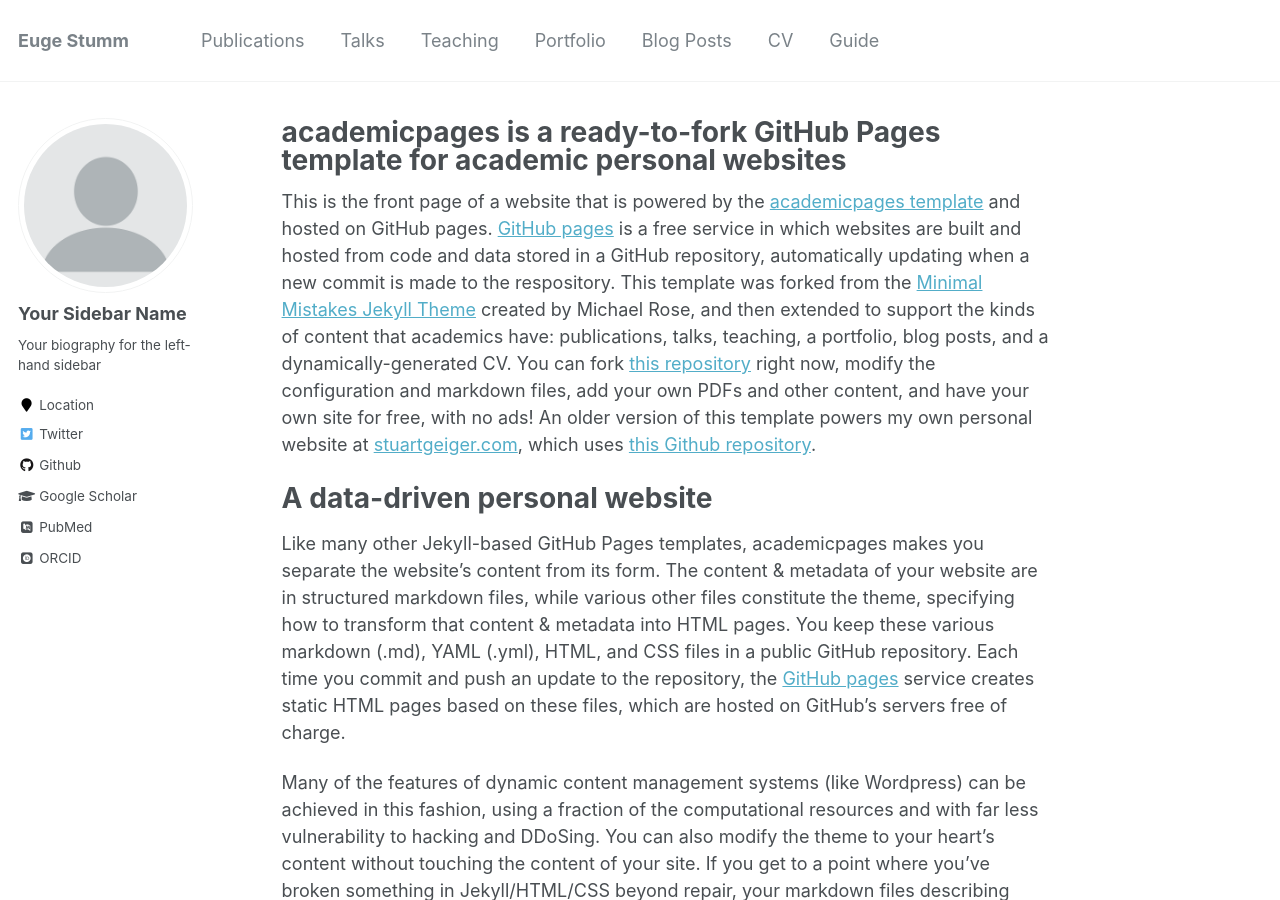
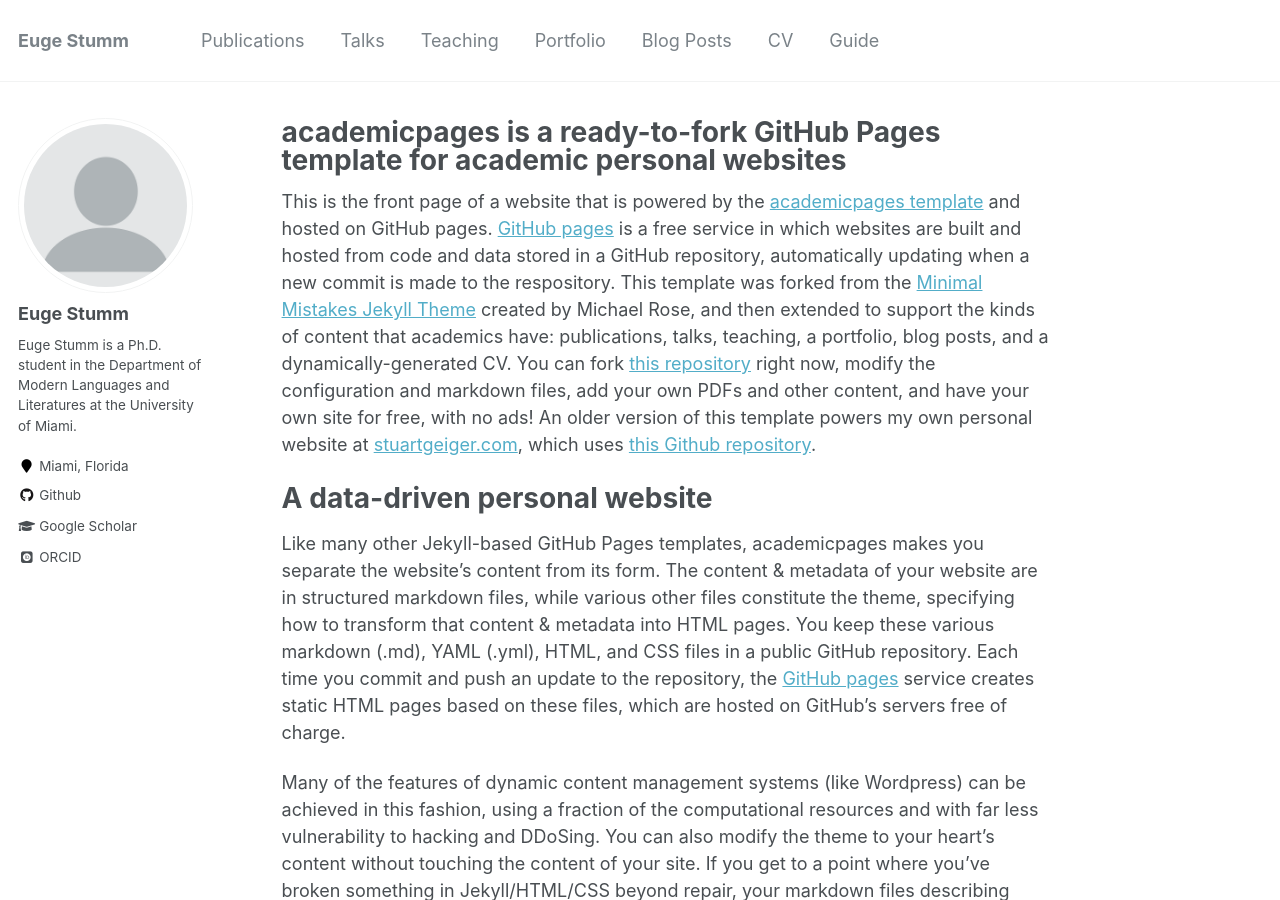
Before and after one commit to eugestumm/teste_curriculo_local, a Jekyll site: the page built from _pages/about.md, in a window 1280 px wide and 900 px high. Built offline with Jekyll 4.4.1, drawn with Linux system fonts in a browser that asks for light colours; some web fonts are replaced.

Commit message:
Update _config.yml

```diff
--- a/_config.yml
+++ b/_config.yml
@@ -80,12 +80,12 @@ analytics:
 
 # Site Author
 author:
-  name             : "Your Sidebar Name"
+  name             : "Euge Stumm"
   avatar           : "profile.png"
-  bio              : "Your biography for the left-hand sidebar"
-  location         : "Location"
+  bio              : "Euge Stumm is a Ph.D. student in the Department of Modern Languages and Literatures at the University of Miami."
+  location         : "Miami, Florida"
   employer         :
-  pubmed           : "https://www.ncbi.nlm.nih.gov/pubmed/?term=john+snow"
+  pubmed           :
   googlescholar    : "http://yourfullgooglescholarurl.com"
   email            :
   researchgate     :  # example: "https://www.researchgate.net/profile/yourprofile"
@@ -96,7 +96,7 @@ author:
   flickr           :
   facebook         :
   foursquare       :
-  github           : "academicpages"
+  github           : "eugestumm"
   google_plus      :
   keybase          :
   instagram        :
@@ -109,7 +109,7 @@ author:
   stackoverflow    : # http://stackoverflow.com/users/123456/username
   steam            :
   tumblr           :
-  twitter          : "replacethistwitterhandle"
+  twitter          : #"replacethistwitterhandle"
   vine             :
   weibo            :
   xing             :
```
